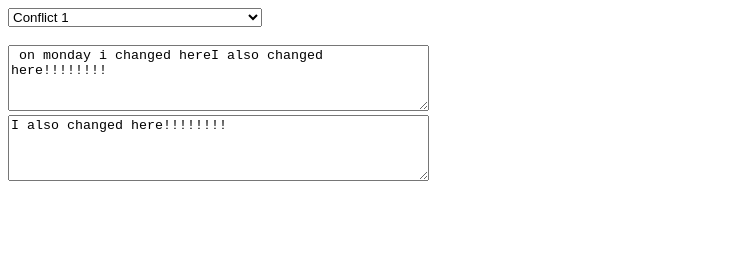
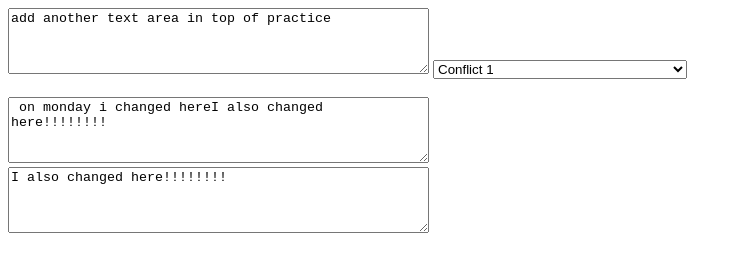
Before and after one commit to sunole/minchart, a website: page index1.html in a window 1280 px wide. Shown: the whole page, without its empty margins (0-742 px from the left). Drawn offline with Linux system fonts and the light colour scheme.

Commit message:
added text area on top of practice

```diff
--- a/index1.html
+++ b/index1.html
@@ -9,6 +9,8 @@
 </head>
 
 <body>
+    <textarea id="w3review" name="w3review" rows="4"
+    cols="50">add another text area in top of practice</textarea>
 
     <select>
         <option value="actual value 1">Conflict 1</option>
```
